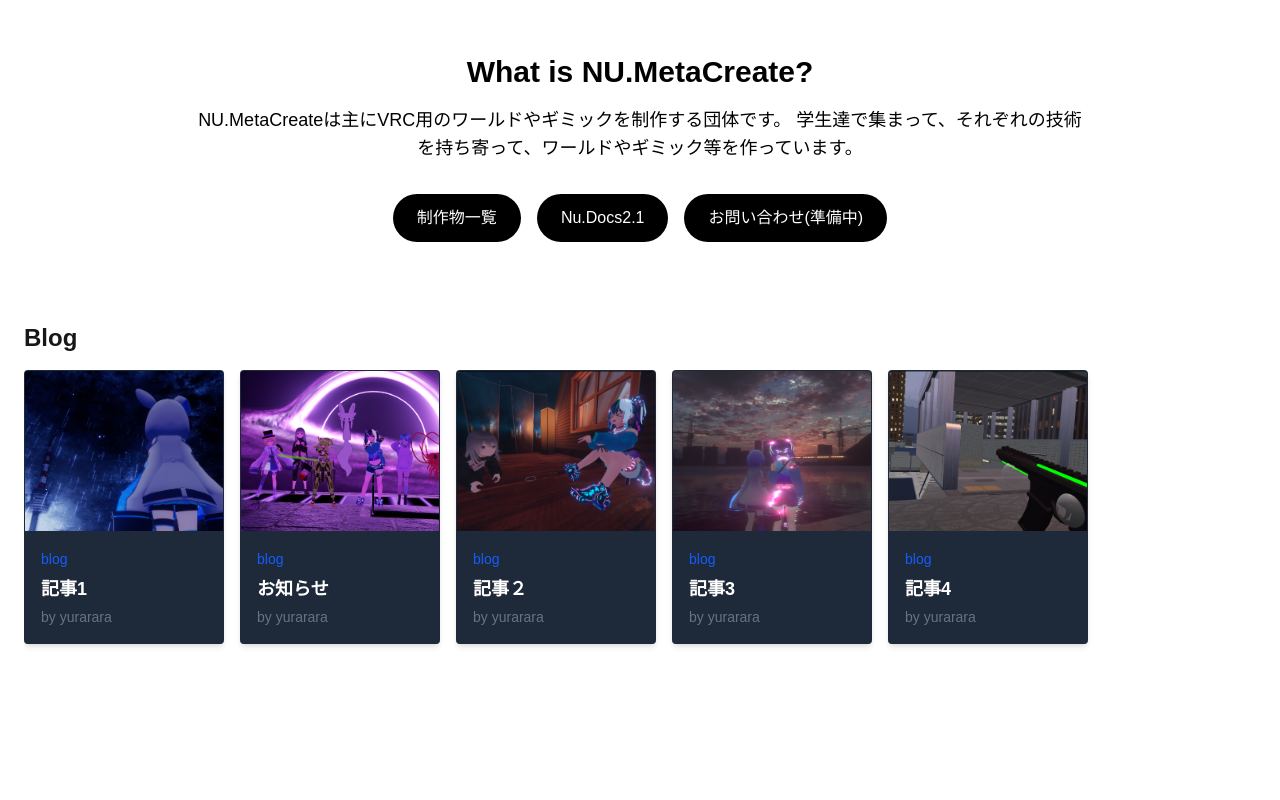
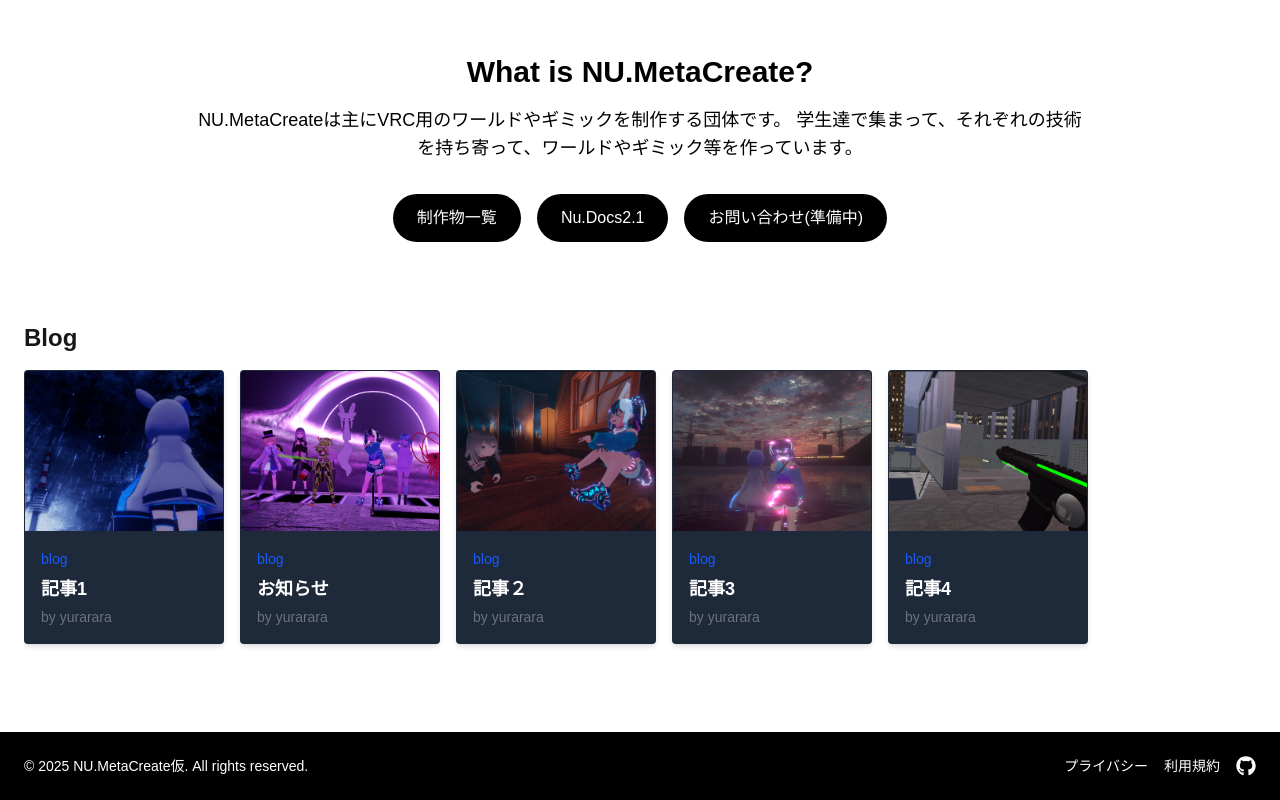
Before and after one commit to yurarara23/nu.meta, a Next.js app: page / in a window 1280 px wide. Shown: the part 1052-1852 px from the top of the page. Before the commit the page ends 1736 px from the top, so only its background shows below. Built offline with nearby package versions, Linux system fonts and the light colour scheme.

Commit message:
フッダー追加

```diff
--- a/app/layout.tsx
+++ b/app/layout.tsx
@@ -2,6 +2,7 @@ import type { Metadata } from "next";
 import "./globals.css";
 import { Geist, Geist_Mono } from "next/font/google";
 import Header from "@/components/Header"; // ← ヘッダー読み込み！
+import Footer from "@/components/Footer"; // ← フッター読み込み！
 
 const geistSans = Geist({
   variable: "--font-geist-sans",
@@ -25,6 +26,7 @@ export default function RootLayout({
       >
         <Header />
         {children}
+        <Footer />
       </body>
     </html>
   );
--- /dev/null
+++ b/components/Footer.tsx
@@ -0,0 +1,33 @@
+import Link from "next/link";
+import { FaGithub } from "react-icons/fa";
+
+const Footer = () => {
+  return (
+    <footer className="bg-black text-white py-6 px-6 mt-12">
+      <div className="flex flex-col md:flex-row justify-between items-center gap-4">
+        {/* 左：コピーライト */}
+        <p className="text-sm">&copy; 2025 NU.MetaCreate仮. All rights reserved.</p>
+
+        {/* 右：リンク＋GitHubアイコン */}
+        <div className="flex items-center gap-4">
+          <Link href="/privacy" className="hover:underline text-sm">
+            プライバシー
+          </Link>
+          <Link href="/terms" className="hover:underline text-sm">
+            利用規約
+          </Link>
+          <a
+            href="https://github.com/yurarara23/nu.meta"
+            target="_blank"
+            rel="noopener noreferrer"
+            className="text-white hover:text-gray-400"
+          >
+            <FaGithub size={20} />
+          </a>
+        </div>
+      </div>
+    </footer>
+  );
+};
+
+export default Footer;
```
